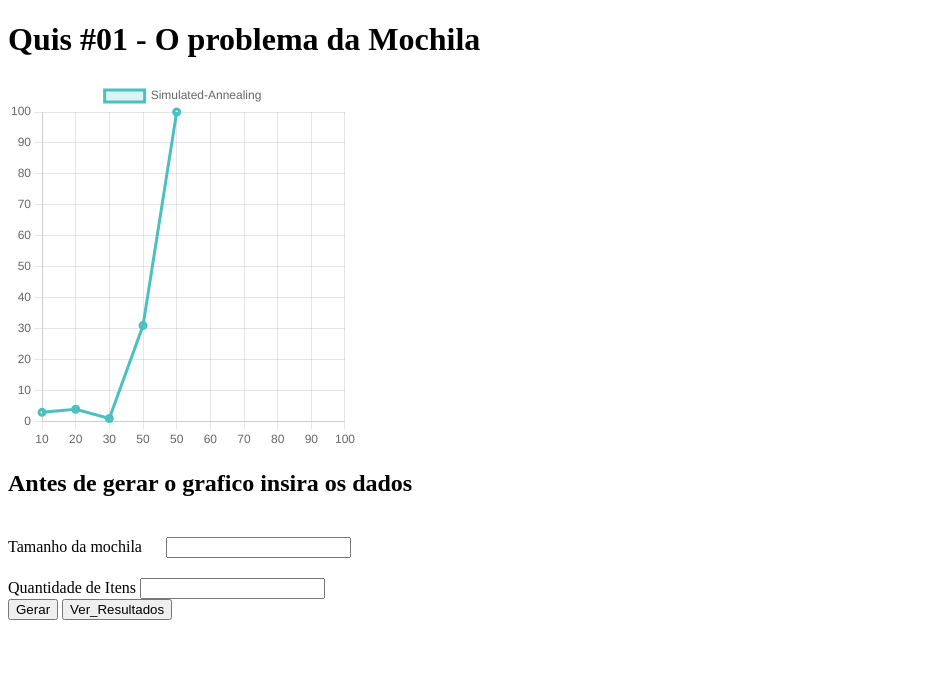
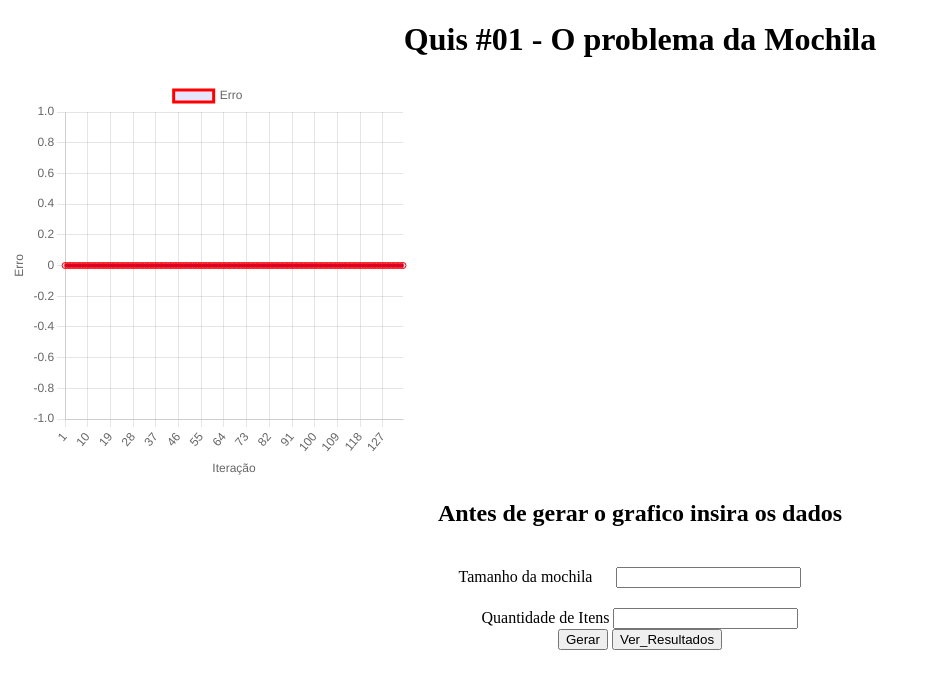
Before and after one commit to GabrielNathan12/Simulated-Annealing, a website: page index.html in a window 1280 px wide. Both pictures are taken after a click on the button "Gerar". Shown: the whole page, without its empty margins (0-931 px from the left). Drawn offline with nearby package versions, Linux system fonts and the light colour scheme.

Commit message:
feat: Quase indo

```diff
--- a/estilo.css
+++ b/estilo.css
@@ -1,7 +1,12 @@
+*{
+    text-align: center;
+
+}
+
 #myChart {
-    max-width: 350px;
-    max-height: 370px;
-
+    max-width: 400px;
+    max-height: 400px;
+    text-align: center;
 }
 
 #schoolbag {
--- a/index.html
+++ b/index.html
@@ -11,6 +11,7 @@
 </head>
 <body>
     <h1>Quis #01 - O problema da Mochila </h1>
+
     <canvas id="myChart"></canvas>
     <div>
       <h2>Antes de gerar o grafico insira os dados</h2>
@@ -31,7 +32,7 @@
     </script>
     <div>
       <button onclick="main()">Gerar</button>
-      <button onclick="printar()">Ver_Resultados</button>
+      <button type="reset">Ver_Resultados</button>
     </div>
 
 
--- a/main.js
+++ b/main.js
@@ -1,85 +1,206 @@
-class Simulated{
+// Função para calcular o peso total de uma solução
+const tempIni = 100;
+const tempFinal = 0.1;
+const refrigeracao = 0.95;
+const limiteInte = 1000;
 
-  constructor(pesoMochila , qtdItens){
-    this.pesoMochila = pesoMochila;
-    this.qtdItens = qtdItens;
+function getItem(){
+  const qtdItens = document.getElementById('items').value;
+  // Transformando em inteiros
+  const Items = parseInt(qtdItens);
+
+  // Criacao do vetor de items
+  const items = [];
+
+  // Criacao dos items com valores e pesos aleatorios
+  for (let i = 0; i < Items; i++) {
+    const item = {
+      valor: Math.round(Math.random() * 10 + 1),
+      peso: Math.round(Math.random() * 10 + 1),
+    };
+    // Inserindo no vetor
+    items.push(item);
   }
 
-  preecherObjeto(){
-    const dadosItens = [];
-    for(let i = 0; i < this.qtdItens; i++){
-      const value = Math.floor(Math.random() * 10) + 1;
-      const p = Math.floor(Math.random() * 10) + 1;
+  return items;
+}
 
-      const dados = {
-        valor: value,
-        peso: p
+function getTamMochila(){
+  const mochila = document.getElementById('schoolbag').value;
+  const Mochila = parseFloat(mochila);
+  return Mochila;
+}
+
+function calcularTotalPeso(solucao) {
+  let totalPeso = 0;
+  const items = getItem();
+  for (let i = 0; i < solucao.length; i++) {
+    if (solucao[i] === 1) {
+      totalPeso += items[i].peso;
+    }
+  }
+  return totalPeso;
+}
+
+// Função para calcular o valor total de uma solução
+function calcularTotalValor(solucao) {
+  let totalValor = 0;
+  const items = getItem();
+  for (let i = 0; i < solucao.length; i++) {
+    if (solucao[i] === 1) {
+      totalValor += items[i].valor;
+    }
+  }
+  return totalValor;
+}
+
+// Função para verificar se uma solução é válida
+function eSolucaoValida(solucao) {
+  const totalPeso = calcularTotalPeso(solucao);
+  const Mochila = getTamMochila();
+  return totalPeso <= Mochila;
+}
+
+// Função para gerar uma solução inicial aleatória
+function gerarRandomSolucao() {
+  const solucao = [];
+  const items = getItem();
+  for (let i = 0; i < items.length; i++) {
+    solucao.push(Math.round(Math.random()));
+  }
+  return solucao;
+}
+
+// Função de probabilidade de aceitação de soluções piores
+function probabilidadeDeAceitacao(delta, temperatura) {
+  return Math.exp(delta / temperatura);
+}
+
+// Função para executar o algoritmo Simulated Annealing
+function simulatedAnnealing() {
+  let solucaoAceita = gerarRandomSolucao();
+  let melhorSol = solucaoAceita.slice();
+  let atualTemp = tempIni;
+  let numIntera = 0;
+  let histErro = [];
+
+
+  while (atualTemp > tempFinal && numIntera < limiteInte) {
+    const novaSol = solucaoAceita.slice();
+
+    // Decisão aleatória para adicionar ou remover um item
+    const decisao = Math.round(Math.random());
+    if (decisao === 0) {
+      // Remover um item aleatório
+      const removeIndex = Math.floor(Math.random() * novaSol.length);
+      if (novaSol[removeIndex] === 1) {
+        novaSol[removeIndex] = 0;
       }
-      dadosItens.push(dados);
+    } else {
+      // Adicionar um item aleatório
+      const addIndex = Math.floor(Math.random() * novaSol.length);
+      if (novaSol[addIndex] === 0 && eSolucaoValida(novaSol)) {
+        novaSol[addIndex] = 1;
+      }
     }
-    return dadosItens;
+
+    const situacaoAtual = calcularTotalValor(solucaoAceita);
+    const novaSituacao = calcularTotalValor(novaSol);
+
+    if (
+      novaSituacao > situacaoAtual ||
+      probabilidadeDeAceitacao(novaSituacao - situacaoAtual, atualTemp) >
+        Math.random()
+    ) {
+      solucaoAceita = novaSol.slice();
+    }
+
+    if (novaSituacao > calcularTotalValor(melhorSol)) {
+      melhorSol = novaSol.slice();
+    }
+
+    const error = Math.abs(
+      calcularTotalValor(melhorSol) - calcularTotalValor(solucaoAceita)
+    );
+    histErro.push(error);
+
+    atualTemp *= refrigeracao;
+    numIntera++;
   }
 
-  simulated_annnealing(){
-    const Items = this.preecherObjeto();
+  return {
+    melhorSol,
+    histErro,
+  };
+}
 
+// Função para imprimir os itens selecionados na mochila
+function printSelectedItems(solucao) {
+  let pesoTotal = 0;
+  let valorTotal = 0;
+  const itemSeleci = [];
+  const items = getItem();
+  for (let i = 0; i < solucao.length; i++) {
+    if (solucao[i] === 1) {
+      const item = items[i];
+      pesoTotal += item.peso;
+      valorTotal += item.valor;
+      itemSeleci.push(item);
+    }
   }
-  printarItens(){
-    const aux = this.preecherObjeto();
-    console.log(aux);
+
+  console.log('Itens selecionados na mochila:');
+  for (let i = 0; i < itemSeleci.length; i++) {
+    const item = itemSeleci[i];
+    console.log(`- Item ${i + 1}: Peso ${item.peso}, Valor ${item.valor}`);
   }
-  gerarGrafico(){
-    let data = {
-      labels: [ 10, 20, 30, 50, 50, 60, 70, 80 , 90, 100],
+  console.log(`Peso total: ${pesoTotal}`);
+  console.log(`Valor total: ${valorTotal}`);
+}
+
+// Função principal que será executada quando o botão for apertado
+function main() {
+  // Executar o algoritmo Simulated Annealing
+  const result = simulatedAnnealing();
+  // Imprimir os itens selecionados na mochila
+  printSelectedItems(result.melhorSol);
+  // Gráfico de Erro
+  const errorChartCtx = document.getElementById('myChart').getContext('2d');
+
+  new Chart(errorChartCtx, {
+    type: 'line',
+    data: {
+      labels: Array.from({ length: result.histErro.length }, (_, i) => i + 1),
       datasets: [
         {
-          label: 'Simulated-Annealing',
-          data: [3, 4,1 ,31, 100],
-          backgroundColor: 'rgba(75, 192, 192, 0.2)',
-          borderColor: 'rgba(75, 192, 192, 1)',
-          borderWidth: 3,
+          label: 'Erro',
+          data: result.histErro,
+          borderColor: 'red',
+          backgroundColor: 'rgba(0, 0, 255, 0.1)',
+          fill: true,
         },
       ],
-    };
-
-    let options = {
+    },
+    options: {
+      responsive: true,
+      title: {
+        display: true,
+        text: 'Evolução do Erro no Simulated Annealing',
+      },
       scales: {
+        x: {
+          title: {
+            display: true,
+            text: 'Iteração',
+          },
+        },
         y: {
-          beginAtZero: true,
+          title: {
+            display: true,
+            text: 'Erro',
+          },
         },
       },
-    };
-
-    // Obter o elemento canvas
-    let canvas = document.getElementById('myChart');
-    let ctx = canvas.getContext('2d');
-
-    // Criar o gráfico
-    let chart = new Chart(ctx, {
-      type: 'line',
-      data: data,
-      options: options,
-    });
-  }
+    },
+  });
 }
-
-function main(){
-  //Pegando os valores do input
-const Mochila = document.getElementById('schoolbag').value;
-//Pegando os valores do input
-const Items = document.getElementById('items').value;
-//Pegando a quantidade de itens
-const pesoMochila = parseFloat(Mochila);
-//Transformando em Inteiros
-const items = parseInt(Items);
-
-
-console.log(pesoMochila, items);
-  const s = new Simulated(pesoMochila, items);
-  s.gerarGrafico();
-  s.printarItens();
-}
-
-function printar(){
-  main();
-}
```
